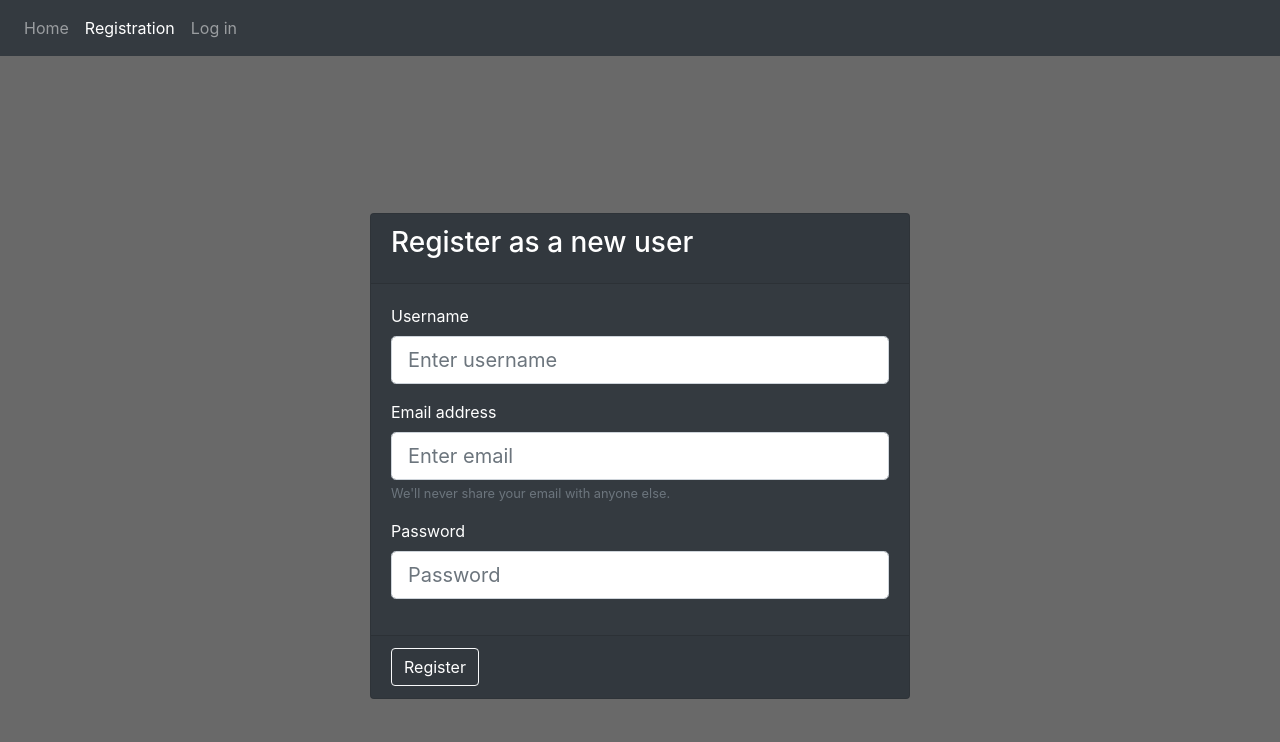
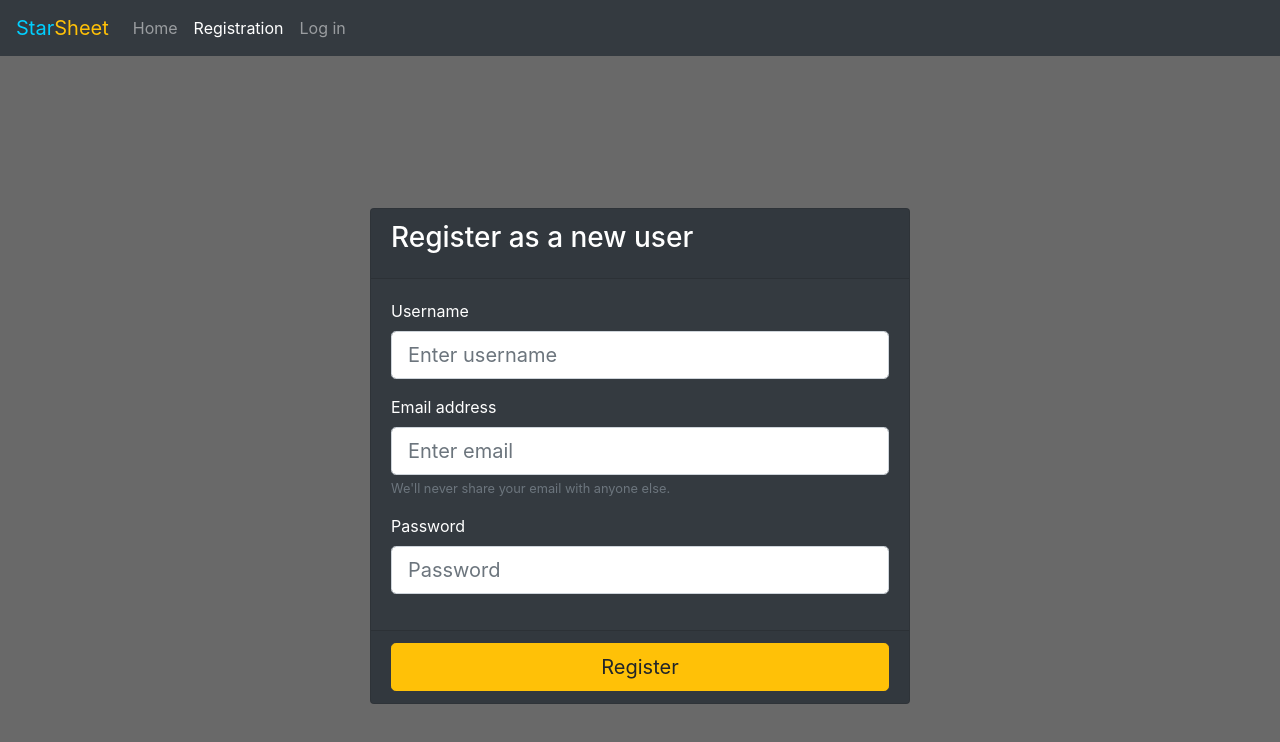
Before and after one commit to nielsdelestinne/StarSheet, an Angular app in the folder starsheet-frontend/: page /user/registration in a window 1280 px wide. Shown: the top 742 px of the page. Built offline with nearby package versions, Linux system fonts and the light colour scheme.

Commit message:
user registration, extra styling

```diff
--- a/starsheet-frontend/src/app/app.component.css
+++ b/starsheet-frontend/src/app/app.component.css
@@ -1,3 +1,11 @@
 .row-full-height {
   height: 100vh;
 }
+
+.navbar-brand-color-2 {
+  color: #ffc107;
+}
+
+.navbar-brand-color-1 {
+  color: #00cfff;
+}
--- a/starsheet-frontend/src/app/app.component.html
+++ b/starsheet-frontend/src/app/app.component.html
@@ -1,4 +1,5 @@
 <nav class="navbar navbar-expand-lg navbar-dark bg-dark">
+  <div class="navbar-brand"><span class="navbar-brand-color-1">Star</span><span class="navbar-brand-color-2">Sheet</span></div>
   <button class="navbar-toggler" type="button" data-toggle="collapse" data-target="#navbarNav" aria-controls="navbarNav"
           aria-expanded="false" aria-label="Toggle navigation">
     <span class="navbar-toggler-icon"></span>
--- a/starsheet-frontend/src/app/user/user-registration/user-registration.component.html
+++ b/starsheet-frontend/src/app/user/user-registration/user-registration.component.html
@@ -19,7 +19,7 @@
       </div>
     </form>
   </div>
-  <div class="card-footer">
-    <a href="#" class="btn text-white border-light">Register</a>
+  <div class="card-footer text-right">
+    <a href="#" class="btn btn-warning btn-lg btn-block">Register</a>
   </div>
 </div>
```
